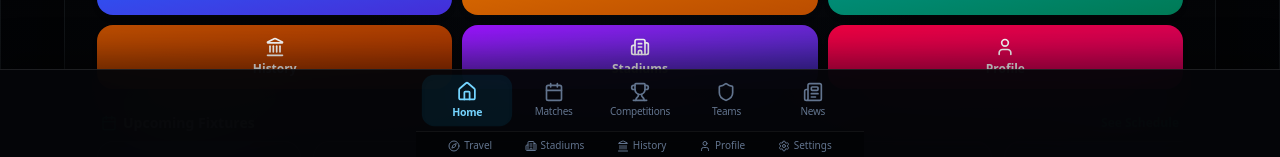
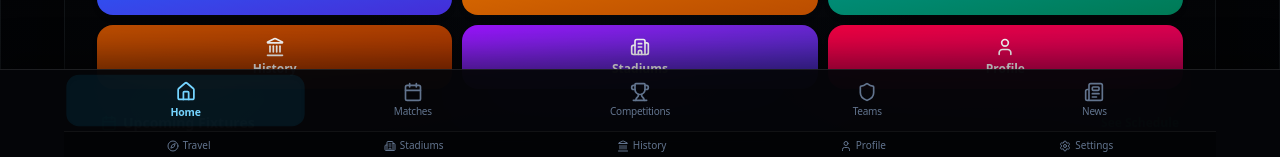
Before and after one commit to AlbisnessTz/AFCON-EAST-AFRICA-, a React (Vite) app: page / in a window 1280 px wide. Shown: the part 641-798 px from the top of the page. Built offline with nearby package versions, Linux system fonts and the light colour scheme; no server answers.

Commit message:
layout: align navigation width with responsive app shell

```diff
--- a/src/components/BottomNav.tsx
+++ b/src/components/BottomNav.tsx
@@ -22,14 +22,14 @@ export const BottomNav: React.FC<BottomNavProps> = ({ activeTab, onSelectTab })
 
   return (
     <nav className="fixed bottom-0 left-0 right-0 z-40 bg-[#050609]/95 backdrop-blur-2xl border-t border-white/10 text-white select-none shadow-[0_-12px_36px_rgba(0,0,0,0.45)]">
-      <div className="max-w-md mx-auto px-2 py-1.5 flex items-center justify-between">
+      <div className="w-full max-w-md sm:max-w-2xl lg:max-w-5xl xl:max-w-6xl mx-auto px-2 py-1.5 flex items-center justify-between">
         {mainNavItems.map((item) => {
           const Icon = item.icon;
           const isActive = activeTab === item.id;
           return <button key={item.id} onClick={() => onSelectTab(item.id)} className={`flex-1 flex flex-col items-center justify-center py-1.5 px-1 rounded-xl transition-all ${isActive ? 'text-sky-300 font-bold bg-sky-400/[0.09] scale-105 shadow-inner' : 'text-slate-500 hover:text-slate-100 hover:bg-white/[0.04]'}`}><Icon className={`w-5 h-5 ${isActive ? 'text-sky-300' : ''}`} /><span className="text-[10px] tracking-tight mt-0.5">{item.label}</span></button>;
         })}
       </div>
-      <div className="max-w-md mx-auto px-4 py-1 bg-black/40 border-t border-white/[0.06] flex items-center justify-around text-[10px] text-slate-500">
+      <div className="w-full max-w-md sm:max-w-2xl lg:max-w-5xl xl:max-w-6xl mx-auto px-4 py-1 bg-black/40 border-t border-white/[0.06] flex items-center justify-around text-[10px] text-slate-500">
         {secondaryNavItems.map((item) => { const Icon = item.icon; const isActive = activeTab === item.id; return <button key={item.id} onClick={() => onSelectTab(item.id)} className={`flex items-center gap-1 px-2 py-0.5 rounded-lg transition-colors ${isActive ? 'text-sky-300 font-bold bg-sky-400/[0.08]' : 'hover:text-white'}`}><Icon className="w-3 h-3" /><span>{item.label}</span></button>; })}
       </div>
     </nav>
```
